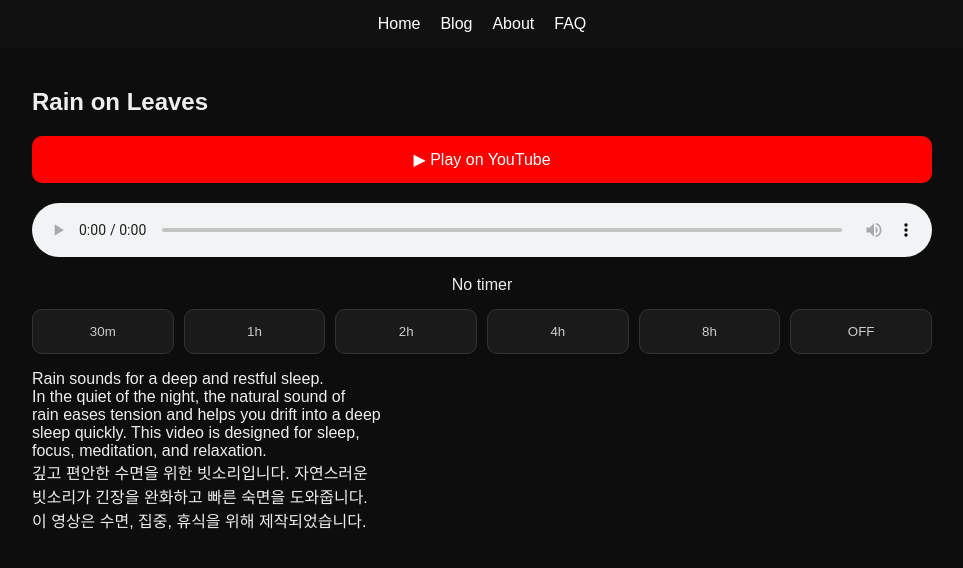
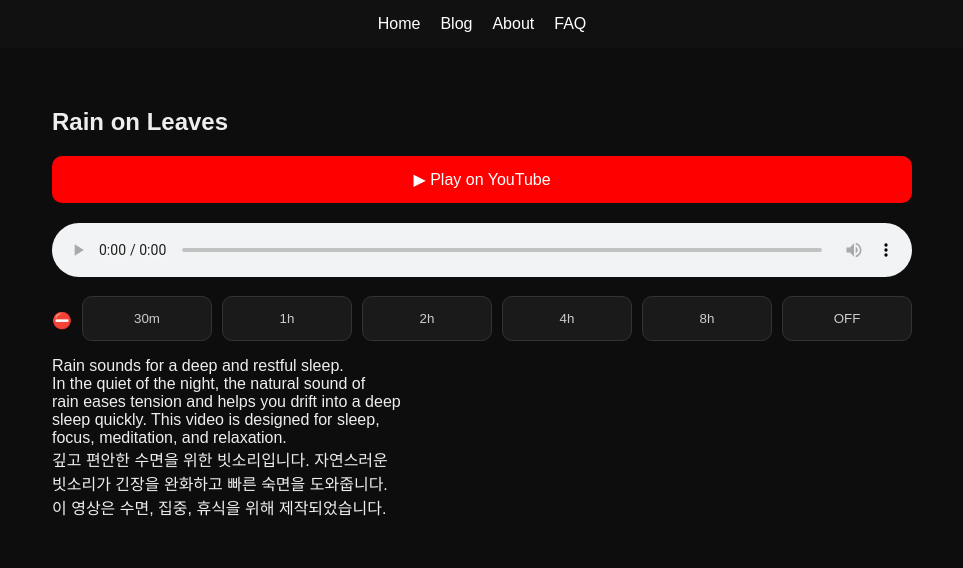
Before and after one commit to choijangwook/rain-deep-sleep, a Jekyll site: the page built from _posts/2026-04-20-Rain on Leaves.md, in a window 1280 px wide. Shown: the top 568 px of the page, without its empty margins (158-1121 px from the left). Built offline with Jekyll 4.4.1, drawn with Linux system fonts in a browser that asks for light colours.

Commit message:
Update post.html

```diff
--- a/_layouts/post.html
+++ b/_layouts/post.html
@@ -2,26 +2,24 @@
 layout: default
 ---
 
-<article class="post">
+<article class="post container">
 
   <h1>{{ page.title }}</h1>
 
   {% if page.youtube_id %}
-    <a href="https://www.youtube.com/watch?v={{ page.youtube_id }}&mute=1" target="_blank" class="youtube-button">
+    <a href="https://www.youtube.com/watch?v={{ page.youtube_id }}" target="_blank" class="youtube-button">
       ▶ Play on YouTube
     </a>
   {% endif %}
 
-  <!-- AUDIO -->
   <audio id="main-audio" controls autoplay loop>
     <source src="/assets/audio/rain.mp3" type="audio/mpeg">
   </audio>
 
-  <!-- TIMER DISPLAY -->
-  <div id="timer-display" class="timer-display">No timer</div>
+  <!-- 🔥 TIMER (버튼 안으로 통합) -->
+  <div class="timer-container">
+    <div id="timer-display" class="timer-display">⛔</div>
 
-  <!-- TIMER BUTTONS -->
-  <div class="timer-container">
     <button data-time="30" onclick="setSleepTimer(30)">30m</button>
     <button data-time="60" onclick="setSleepTimer(60)">1h</button>
     <button data-time="120" onclick="setSleepTimer(120)">2h</button>
```
